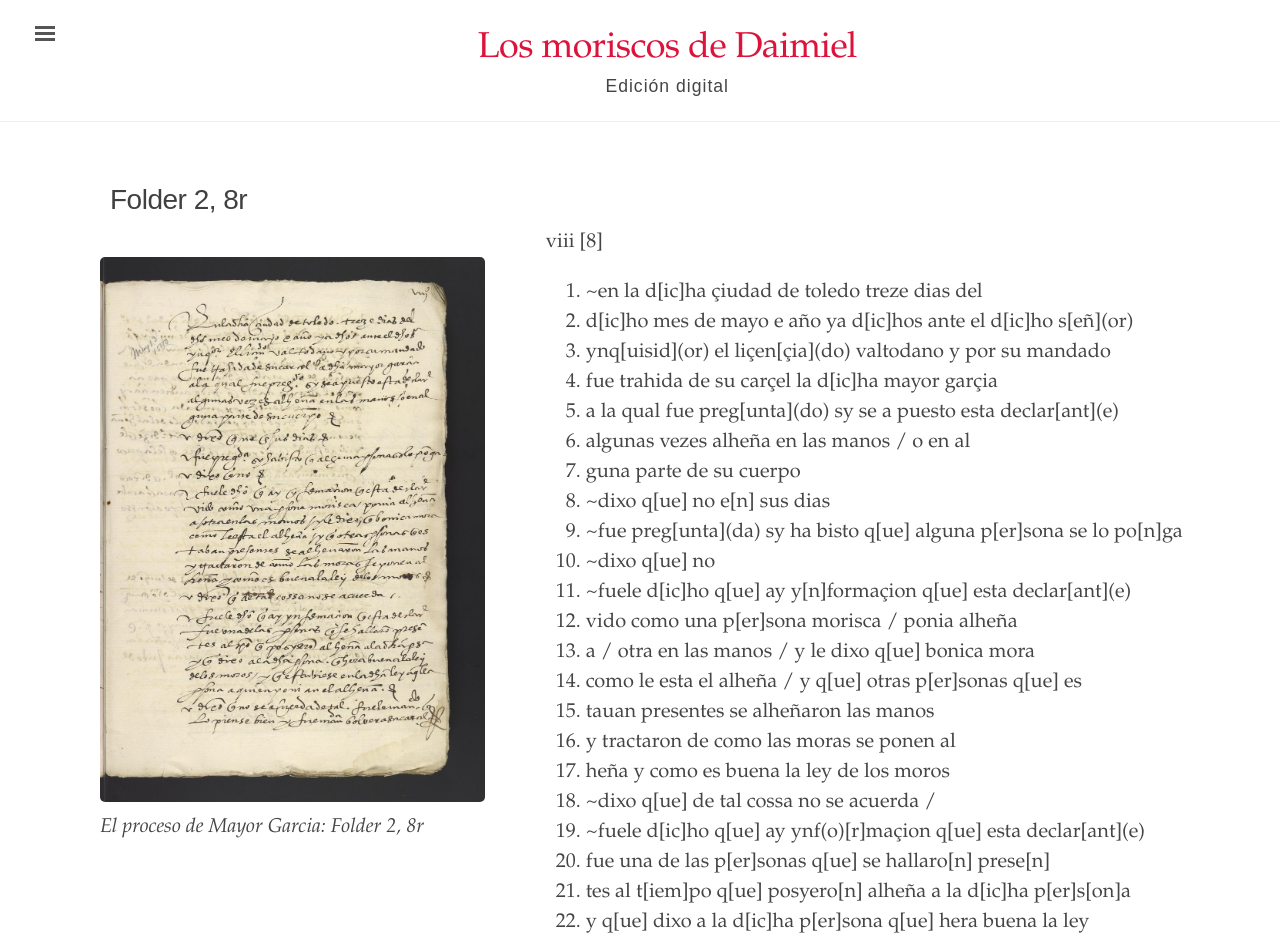
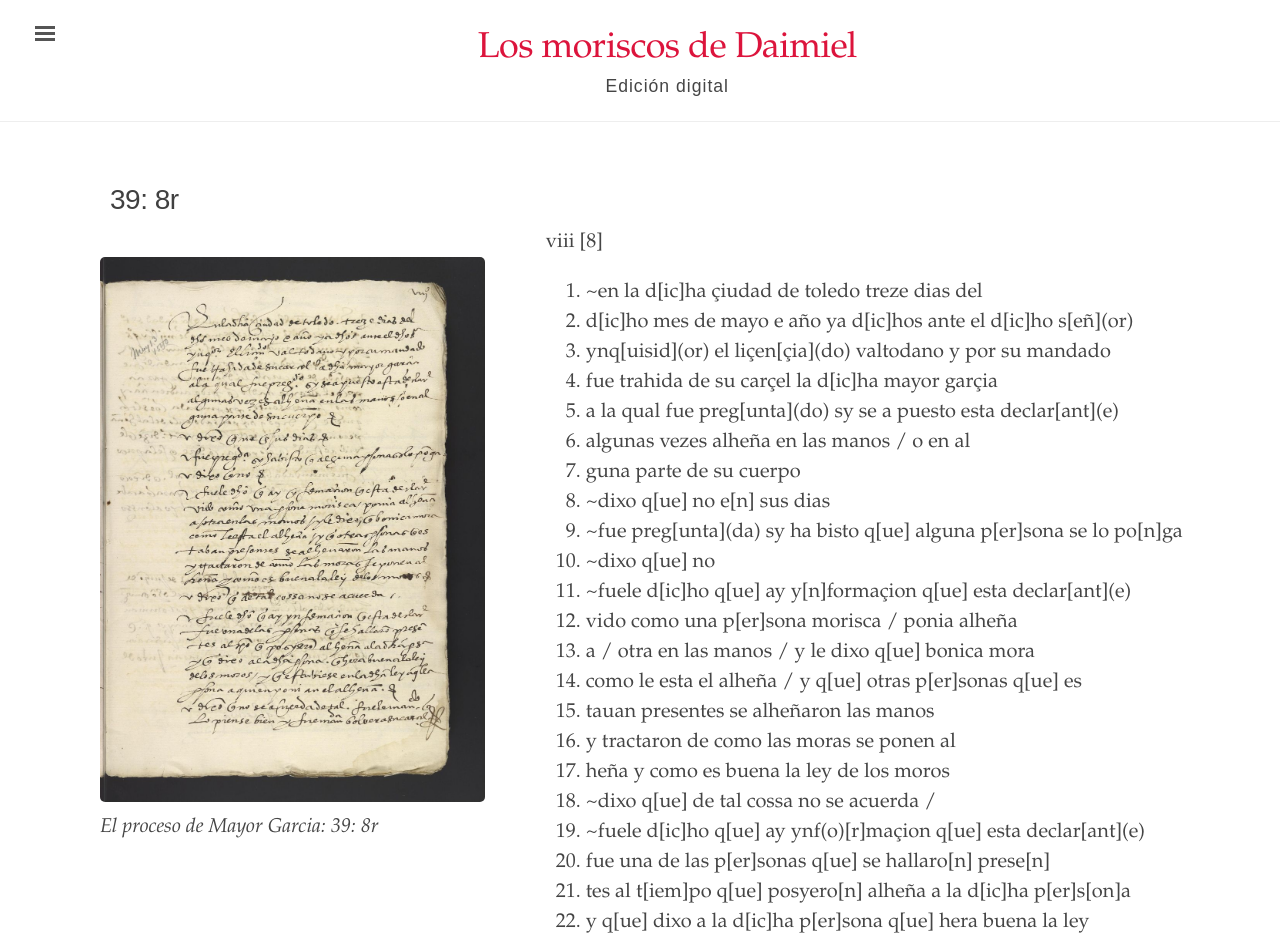
Before and after one commit to digbmc/moriscos-daimel, a Jekyll site: the page built from _texts/folder-2-8r.md, in a window 1280 px wide and 1387 px high. Shown: the top 935 px of the window. Built offline with Jekyll 4.4.1, drawn with Linux system fonts in a browser that asks for light colours.

Commit message:
Update folder-2-8r.md

```diff
--- a/_texts/folder-2-8r.md
+++ b/_texts/folder-2-8r.md
@@ -1,6 +1,6 @@
 ---
 layout: manuscrito
-title: Folder 2, 8r
+title: "39: 8r"
 image: /assets/images/Folder_2_8r.jpg
 body_class: wide-page
 order: 15
```
